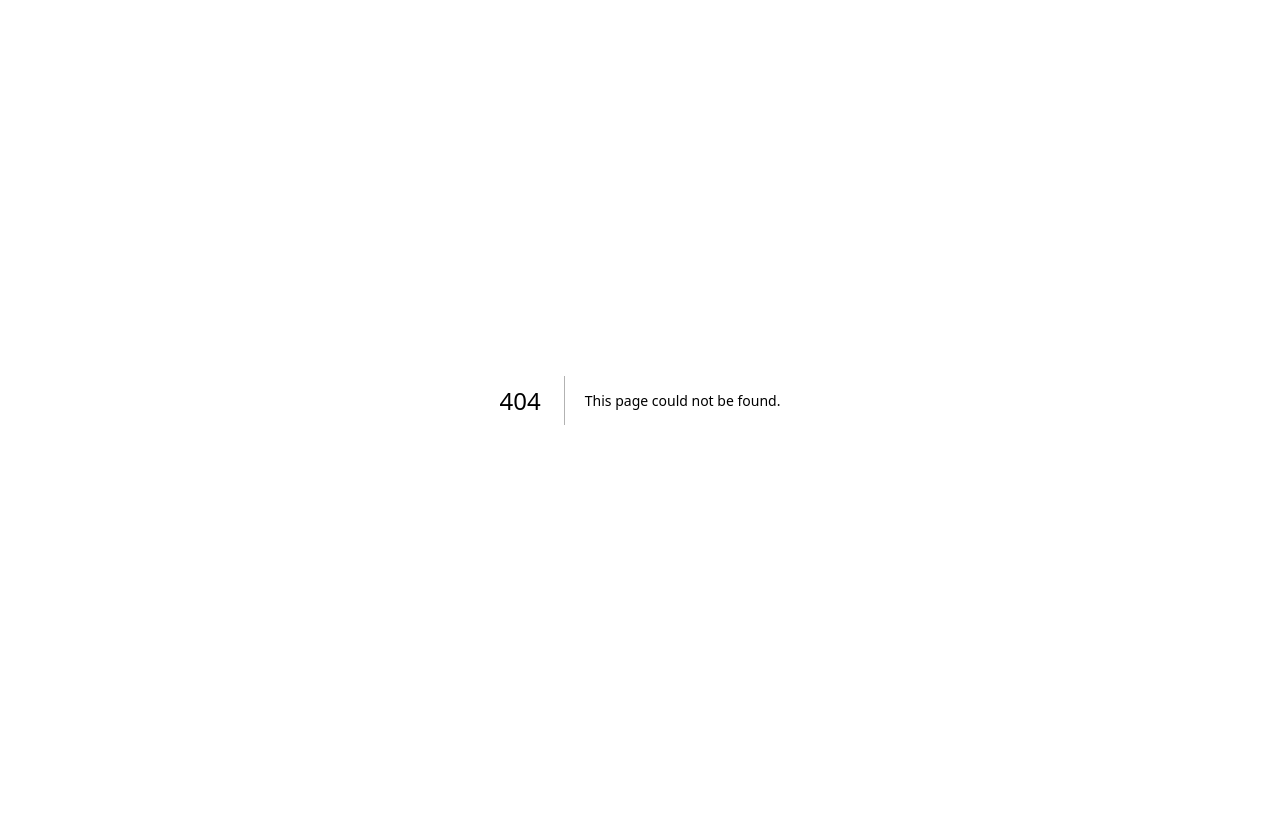
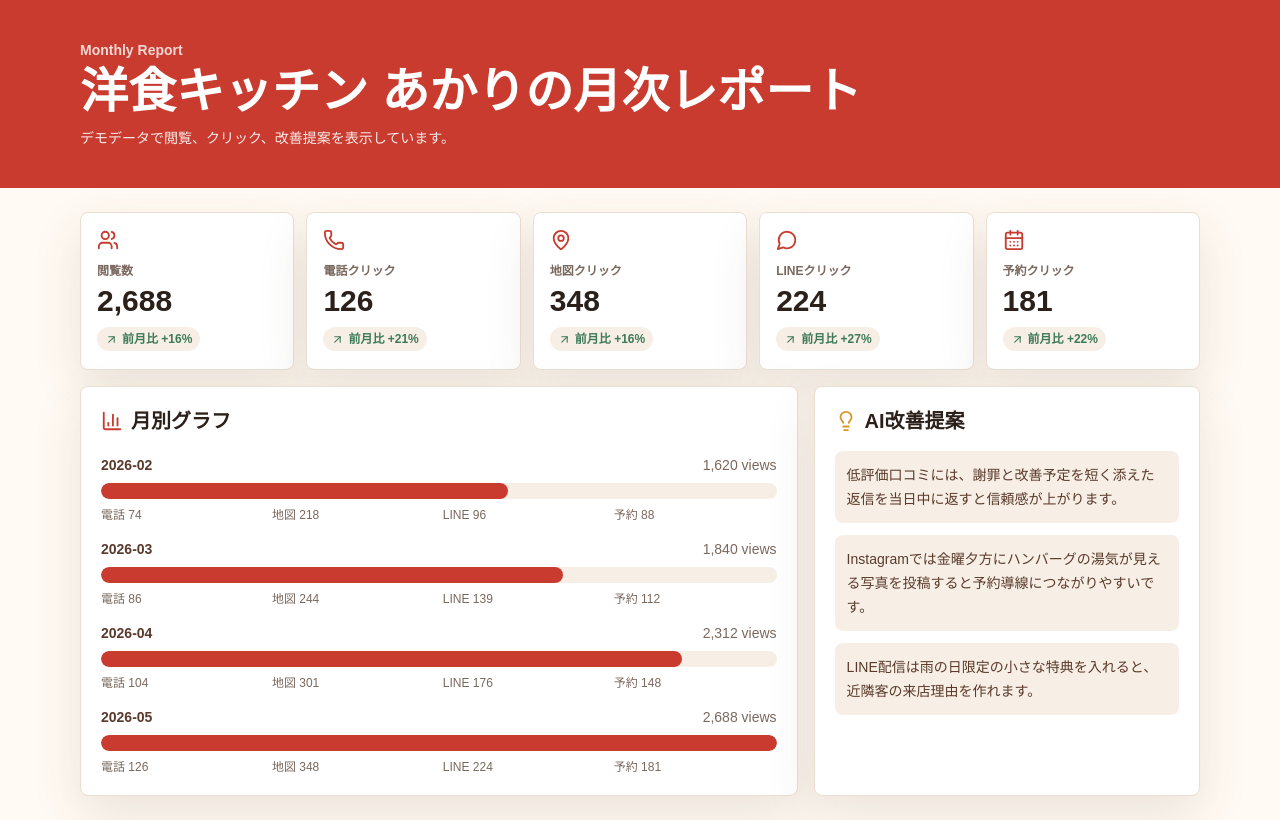
Before and after one commit to seiya3150/restaurant-ai-mvp, a Next.js app: page /admin/reports in a window 1280 px wide. Before the commit this address had no page. Built offline with nearby package versions, Linux system fonts and the light colour scheme.

Commit message:
Add monthly reports dashboard

```diff
--- /dev/null
+++ b/app/admin/reports/page.tsx
@@ -0,0 +1,90 @@
+import { ArrowUpRight, BarChart3, CalendarDays, Lightbulb, MapPin, MessageCircle, Phone, Users } from "lucide-react";
+import { aiSuggestions, demoReports, demoStore } from "@/lib/demo-data";
+
+const latest = demoReports[demoReports.length - 1];
+const previous = demoReports[demoReports.length - 2];
+
+const metrics = [
+  { icon: Users, label: "閲覧数", key: "page_views", value: latest.page_views },
+  { icon: Phone, label: "電話クリック", key: "phone_clicks", value: latest.phone_clicks },
+  { icon: MapPin, label: "地図クリック", key: "map_clicks", value: latest.map_clicks },
+  { icon: MessageCircle, label: "LINEクリック", key: "line_clicks", value: latest.line_clicks },
+  { icon: CalendarDays, label: "予約クリック", key: "reservation_clicks", value: latest.reservation_clicks }
+] as const;
+
+export default function ReportsPage() {
+  const maxViews = Math.max(...demoReports.map((report) => report.page_views));
+
+  return (
+    <main className="min-h-screen bg-akari-paper text-akari-ink">
+      <header className="bg-akari-red text-white">
+        <div className="mx-auto w-full max-w-6xl px-4 py-10">
+          <p className="text-sm font-bold text-white/80">Monthly Report</p>
+          <h1 className="mt-2 text-3xl font-black sm:text-5xl">{demoStore.name}の月次レポート</h1>
+          <p className="mt-3 text-sm text-white/90">デモデータで閲覧、クリック、改善提案を表示しています。</p>
+        </div>
+      </header>
+
+      <section className="mx-auto grid w-full max-w-6xl gap-4 px-4 py-6">
+        <div className="grid gap-3 sm:grid-cols-2 lg:grid-cols-5">
+          {metrics.map((metric) => {
+            const Icon = metric.icon;
+            const prev = previous[metric.key];
+            const diff = Math.round(((metric.value - prev) / prev) * 100);
+            return (
+              <div className="rounded-lg border border-akari-line bg-white p-4 shadow-warm" key={metric.key}>
+                <Icon className="text-akari-red" size={22} />
+                <p className="mt-3 text-xs font-bold text-akari-muted">{metric.label}</p>
+                <p className="mt-1 text-3xl font-black">{metric.value.toLocaleString("ja-JP")}</p>
+                <p className="mt-2 inline-flex items-center gap-1 rounded-full bg-akari-soft px-2 py-1 text-xs font-bold text-akari-green">
+                  <ArrowUpRight size={13} />
+                  前月比 +{diff}%
+                </p>
+              </div>
+            );
+          })}
+        </div>
+
+        <div className="grid gap-4 lg:grid-cols-[1.3fr_0.7fr]">
+          <section className="rounded-lg border border-akari-line bg-white p-4 shadow-warm sm:p-5">
+            <div className="mb-5 flex items-center gap-2">
+              <BarChart3 className="text-akari-red" size={22} />
+              <h2 className="text-xl font-black">月別グラフ</h2>
+            </div>
+            <div className="grid gap-4">
+              {demoReports.map((report) => (
+                <div className="grid gap-2" key={report.month}>
+                  <div className="flex items-center justify-between text-sm">
+                    <span className="font-bold text-akari-brown">{report.month}</span>
+                    <span className="text-akari-muted">{report.page_views.toLocaleString("ja-JP")} views</span>
+                  </div>
+                  <div className="h-4 overflow-hidden rounded-full bg-akari-soft">
+                    <div className="h-full rounded-full bg-akari-red" style={{ width: `${(report.page_views / maxViews) * 100}%` }} />
+                  </div>
+                  <div className="grid grid-cols-4 gap-2 text-xs text-akari-muted">
+                    <span>電話 {report.phone_clicks}</span>
+                    <span>地図 {report.map_clicks}</span>
+                    <span>LINE {report.line_clicks}</span>
+                    <span>予約 {report.reservation_clicks}</span>
+                  </div>
+                </div>
+              ))}
+            </div>
+          </section>
+
+          <section className="rounded-lg border border-akari-line bg-white p-4 shadow-warm sm:p-5">
+            <div className="mb-4 flex items-center gap-2">
+              <Lightbulb className="text-akari-gold" size={22} />
+              <h2 className="text-xl font-black">AI改善提案</h2>
+            </div>
+            <div className="grid gap-3">
+              {aiSuggestions.map((suggestion) => (
+                <p className="rounded-lg bg-akari-soft p-3 text-sm leading-6 text-akari-brown" key={suggestion}>{suggestion}</p>
+              ))}
+            </div>
+          </section>
+        </div>
+      </section>
+    </main>
+  );
+}
```
